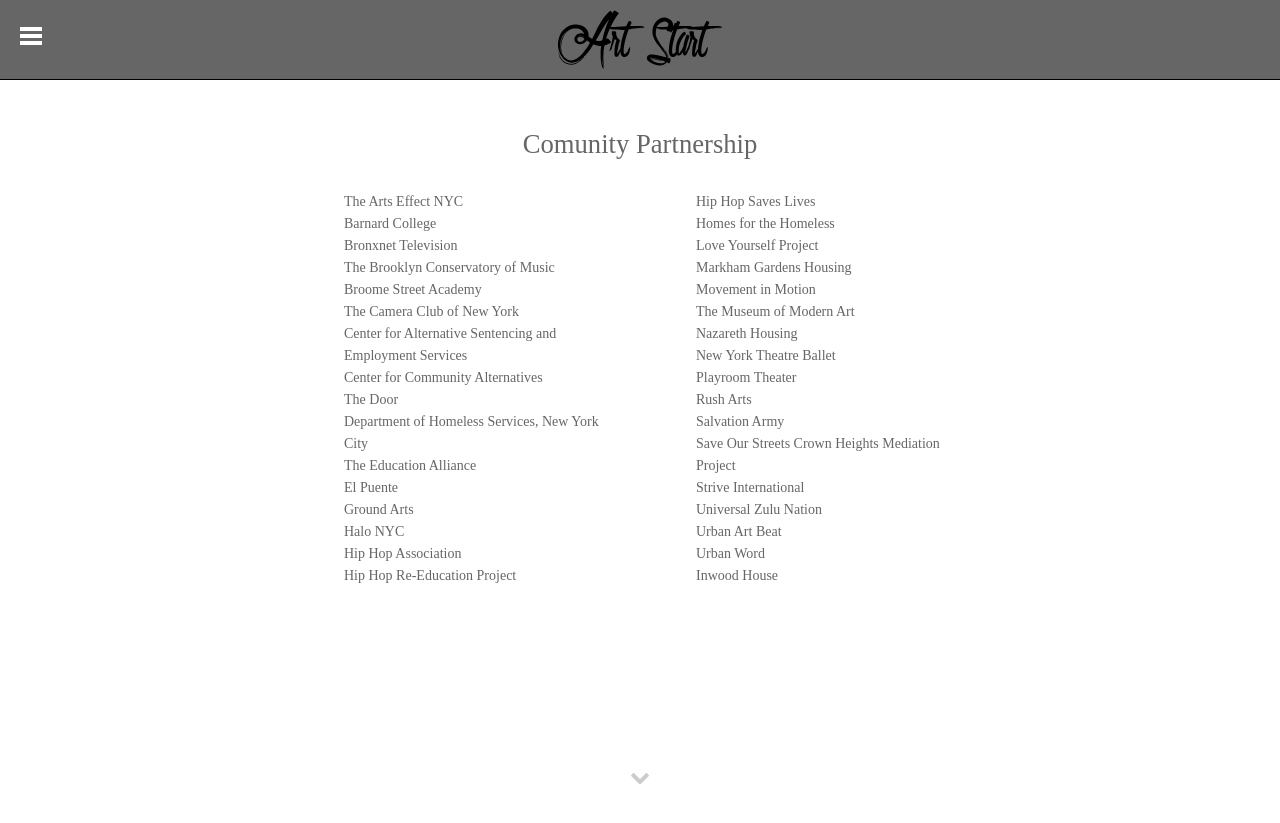
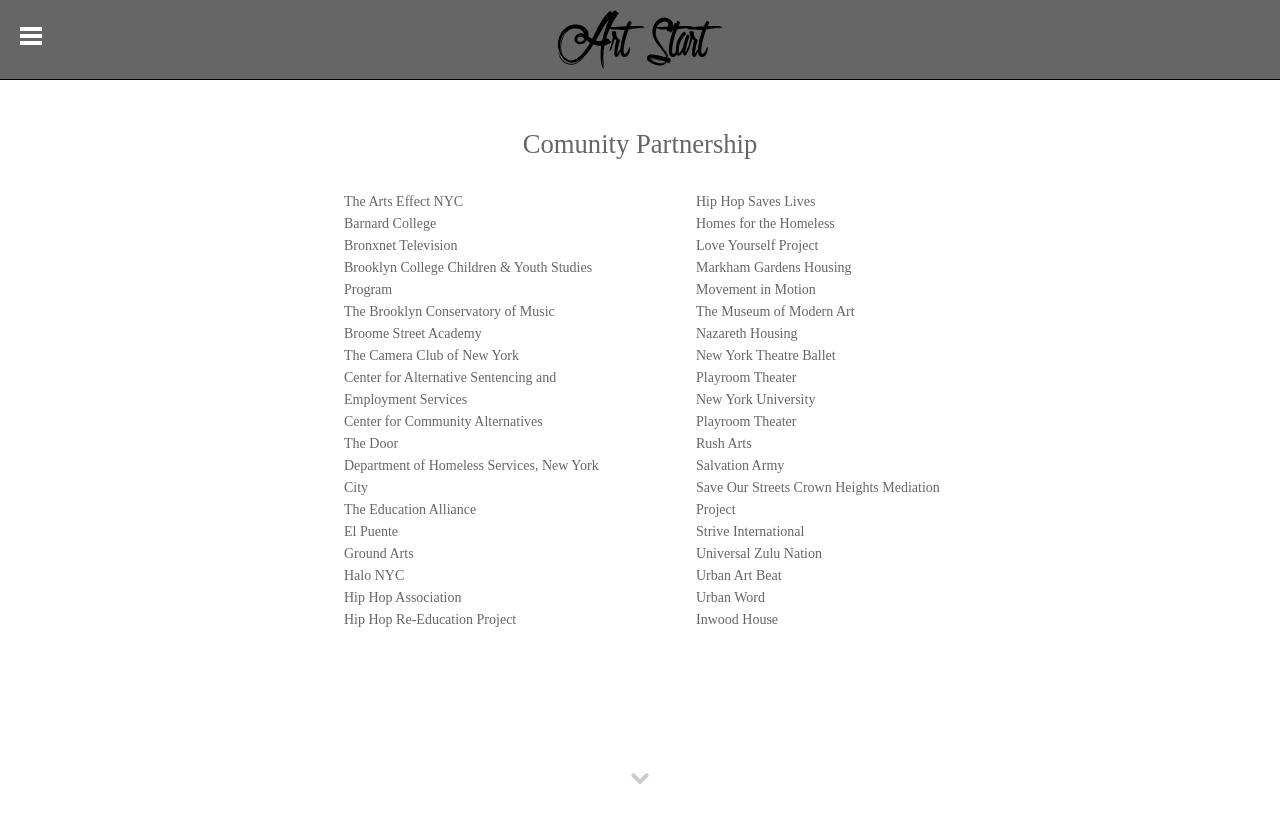
Before and after one commit to card0127/zerofive, a Jekyll site: the page built from about.html, in a window 1280 px wide and 900 px high, scrolled down 1244 px. Shown: the top 823 px of the window. Built offline with Jekyll 4.4.1, drawn with Linux system fonts in a browser that asks for light colours; nearby versions of some CDN libraries; Markdown is read by kramdown in place of the engine named in the settings.

Commit message:
fix(html): community partnership links add

```diff
--- a/about.html
+++ b/about.html
@@ -90,42 +90,45 @@
         <div class="left">
             <ul>
                 <li id="normal-li">The Arts Effect NYC</li>
-                <li id="normal-li"><a href="url">Barnard College</a></li>
-                <li id="normal-li"><a href="url">Bronxnet Television</a></li>
-                <li id="normal-li"><a href="url">The Brooklyn Conservatory of Music</a></li>
+                <li id="normal-li"><a href="http://barnard.edu/">Barnard College</a></li>
+                <li id="normal-li"><a href="http://www.bronxnet.org/">Bronxnet Television</a></li>
+                <li id="normal-li">Brooklyn College Children & Youth Studies Program </li>
+                <li id="normal-li"><a href="http://www.bqcm.org/">The Brooklyn Conservatory of Music</a></li>
                 <li id="normal-li">Broome Street Academy</li>
-                <li id="normal-li"><a href="url">The Camera Club of New York</a></li>
-                <li id="normal-li"><a href="url">Center for Alternative Sentencing and Employment Services</a></li>
-                <li id="normal-li"><a href="url">Center for Community Alternatives</a></li>
+                <li id="normal-li"><a href="http://www.baxterst.org/">The Camera Club of New York</a></li>
+                <li id="normal-li"><a href="http://www.cases.org/">Center for Alternative Sentencing and Employment Services</a></li>
+                <li id="normal-li"><a href="http://www.communityalternatives.org/">Center for Community Alternatives</a></li>
                 <li id="normal-li">The Door</li>
-                <li id="normal-li"><a href="url">Department of Homeless Services, New York City</a></li>
-                <li id="normal-li"><a href="url">The Education Alliance</a></li>
+                <li id="normal-li"><a href="http://www.nyc.gov/html/dhs/html/home/home.shtml">Department of Homeless Services, New York City</a></li>
+                <li id="normal-li"><a href="http://www.edalliance.org/">The Education Alliance</a></li>
                 <li id="normal-li">El Puente</li>
-                <li id="normal-li"><a href="url">Ground Arts</a></li>
+                <li id="normal-li"><a href="http://groundarts.org/">Ground Arts</a></li>
                 <li id="normal-li">Halo NYC</li>
-                <li id="normal-li"><a href="url">Hip Hop Association</a></li>
+                <li id="normal-li"><a href="http://hiphopeducation.tumblr.com/">Hip Hop Association</a></li>
                 <li id="normal-li">Hip Hop Re-Education Project</li>
             </ul>
         </div>
         <div class="right the-family-ul">
             <ul>
-                <li id="normal-li"><a href="url">Hip Hop Saves Lives</a></li>
-                <li id="normal-li"><a href="url">Homes for the Homeless</a></li>
-                <li id="normal-li"><a href="url">Love Yourself Project</a></li>
-                <li id="normal-li"><a href="url">Markham Gardens Housing</a></li>
-                <li id="normal-li"><a href="url">Movement in Motion</a></li>
-                <li id="normal-li"><a href="url">The Museum of Modern Art</a></li>
-                <li id="normal-li"><a href="url">Nazareth Housing</a></li>
-                <li id="normal-li"><a href="url">New York Theatre Ballet</a></li>
+                <li id="normal-li"><a href="http://www.hiphopsaveslives.org/">Hip Hop Saves Lives</a></li>
+                <li id="normal-li"><a href="http://www.hfhnyc.org/">Homes for the Homeless</a></li>
+                <li id="normal-li"><a href="http://www.michaelmutgallery.com/loveYourself.php">Love Yourself Project</a></li>
+                <li id="normal-li"><a href="http://www.markhamgardens.com/">Markham Gardens Housing</a></li>
+                <li id="normal-li">Movement in Motion</a></li>
+                <li id="normal-li"><a href="http://www.moma.org/">The Museum of Modern Art</a></li>
+                <li id="normal-li"><a href="http://www.nazarethhousingnyc.org/">Nazareth Housing</a></li>
+                <li id="normal-li"><a href="http://www.nytb.org/">New York Theatre Ballet</a></li>
                 <li id="normal-li"><a href="url">Playroom Theater</a></li>
-                <li id="normal-li"><a href="url">Rush Arts</a></li>
-                <li id="normal-li"><a href="url"><a href="url">Salvation Army</a></li>
-                <li id="normal-li"><a href="url">Save Our Streets Crown Heights Mediation Project</a></li>
-                <li id="normal-li"><a href="url">Strive International</a></li>
-                <li id="normal-li"><a href="url">Universal Zulu Nation</a></li>
-                <li id="normal-li"><a href="url"><a href="url">Urban Art Beat</a></li>
-                <li id="normal-li"><a href="url">Urban Word</a></li>
-                <li id="normal-li"><a href="url"><a href="url">Inwood House</a></li>
+                <li id="normal-li"><a href="http://www.nyu.edu/">New York University</a></li>
+                <li id="normal-li">Playroom Theater</li>
+                <li id="normal-li">Rush Arts</li>
+                <li id="normal-li"><a href="http://salvationarmyusa.org/">Salvation Army</a></li>
+                <li id="normal-li">Save Our Streets Crown Heights Mediation Project</li>
+                <li id="normal-li">Strive International</li>
+                <li id="normal-li">Universal Zulu Nation</li>
+                <li id="normal-li"><a href="http://urbanartbeat.org/site/">Urban Art Beat</a></li>
+                <li id="normal-li">Urban Word</li>
+                <li id="normal-li"><a href="http://inwoodhouse.com/">Inwood House</a></li>
             </ul>
         </div>
     </div>
```
